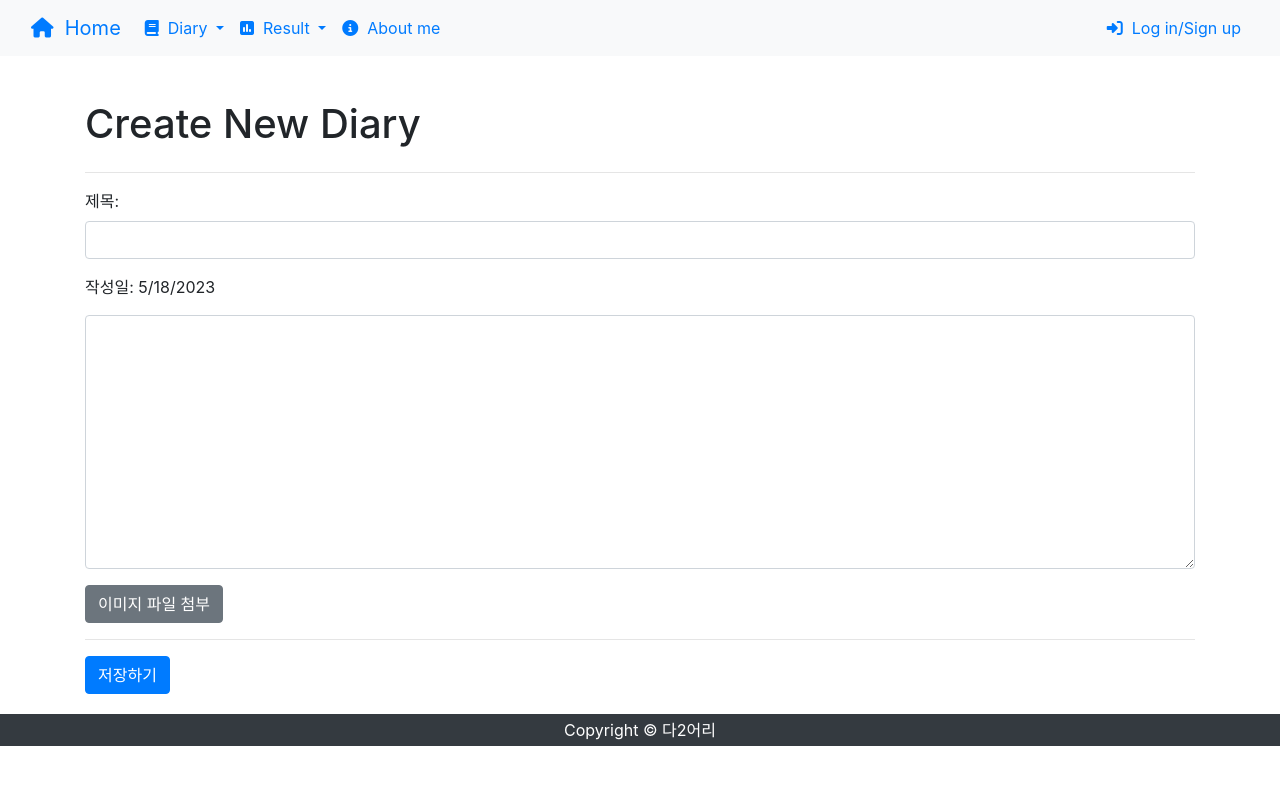
After one commit to yujin127/diary, a Django app: page /diary/diary_cal/ in a window 1280 px wide. The commit adds this page. Shown: the top 785 px of the page. Run offline with Django 4.2, Linux system fonts and the light colour scheme; some libraries are stand-ins or nearby versions.

Commit message:
일기 작성 페이지 수정

```diff
--- a/diary/templates/diary/base.html
+++ b/diary/templates/diary/base.html
@@ -11,7 +11,7 @@
 
 {% include 'diary/navbar.html' %}
 
-<div class="container my-5">
+<div class="container my-3">
     <div class="row">
         {% block main_area %}
         {% endblock %}
--- /dev/null
+++ b/diary/templates/diary/diary_form_fin.html
@@ -0,0 +1,68 @@
+<!DOCTYPE html>
+{% extends 'diary/base.html' %}
+<!--<html lang="ko">-->
+<!--<head>-->
+<!--    <meta charset="UTF-8">-->
+<!--    <title>일기작성</title>-->
+<!--    <link rel="stylesheet" href="https://fonts.googleapis.com/css?family=Roboto:300,400,500,700&display=swap">-->
+<!--    <link rel="stylesheet" href="https://cdn.jsdelivr.net/npm/bootstrap@5.3.0-alpha1/dist/css/bootstrap.min.css">-->
+<!--</head>-->
+{% block main_area %}
+<body>
+    <div class="container py-1">
+        <h1 class="my-4">Create New Diary</h1>
+        <hr>
+
+        <form method="post" enctype="multipart/form-data">
+            {% csrf_token %}
+            <div class="mb-3">
+                <label for="diary_title" class="form-label">제목:</label>
+                <input type="text" class="form-control" id="diary_title" name="diary_title">
+            </div>
+            <div class="mb-3">
+                <p>작성일: <span id="current_date"></span></p>
+            </div>
+            <div class="mb-3">
+                <textarea name="diary_content" rows="10" cols="50" class="form-control"></textarea>
+            </div>
+            <div class="mb-3">
+                <input type="file" id="file_input" name="file_input" accept="image/*" multiple style="display: none;">
+                <button type="button" id="upload_button" class="btn btn-secondary">이미지 파일 첨부</button>
+            </div>
+            <div id="file_names"></div>
+            <hr>
+            <input type="submit" class="btn btn-primary" value="저장하기">
+        </form>
+    </div>
+
+    <script src="https://code.jquery.com/jquery-3.6.0.min.js"></script>
+    <script src="https://cdn.jsdelivr.net/npm/bootstrap@5.3.0-alpha1/dist/js/bootstrap.min.js"></script>
+</body>
+
+<script>
+   window.addEventListener('DOMContentLoaded', function() {
+      var currentDateElement = document.getElementById('current_date');
+      var currentDate = new Date().toLocaleDateString();
+      currentDateElement.textContent = currentDate;
+
+      var uploadButton = document.getElementById('upload_button');
+      var fileInput = document.getElementById('file_input');
+      var fileNamesContainer = document.getElementById('file_names');
+
+      uploadButton.addEventListener('click', function() {
+         fileInput.click();
+      });
+
+      fileInput.addEventListener('change', function() {
+         fileNamesContainer.innerHTML = '';
+         for (var i = 0; i < fileInput.files.length; i++) {
+            var file = fileInput.files[i];
+            var fileName = document.createElement('p');
+            fileName.textContent = file.name;
+            fileNamesContainer.appendChild(fileName);
+         }
+      });
+   });
+</script>
+<!--</html>-->
+{% endblock %}
--- a/diary/templates/diary/navbar.html
+++ b/diary/templates/diary/navbar.html
@@ -5,7 +5,7 @@
         <button class="navbar-toggler" type="button" data-bs-toggle="collapse"
             data-bs-target="#navbarNavDropdown" aria-controls="navbarNavDropdown"
             aria-expanded="false" aria-label="Toggle navigation">
-      <span class="navbar-toggler-icon"></span>
+        <span class="navbar-toggler-icon"></span>
         </button>
     <div class="collapse navbar-collapse" id="navbarNavDropdown">
       <ul class="navbar-nav mr-auto">
@@ -36,8 +36,8 @@
       </ul>
         <ul class="navbar-nav">
             <li class="nav-item">
-                <a class="nav-link" href="#"><i class="fa-solid fa-right-to-bracket"></i>&nbsp
-                    Log in/Sign up</a>
+                <a class="nav-link" href="#">
+                    <i class="fa-solid fa-right-to-bracket"></i>&nbsp Log in/Sign up</a>
             </li>
         </ul>
     </div>
--- a/diary/urls.py
+++ b/diary/urls.py
@@ -5,5 +5,6 @@ app_name = 'diary'
 urlpatterns = [
     path('', views.Diarylist.as_view(), name='diary_list'),
     path('<int:pk>/', views.DiaryDetail.as_view()),
-    path('write_diary/', views.DiaryCreate.as_view(), name='write_diary'),
+    path('write_diary/', views.write_diary),
+    path('diary_cal/', views.diary_cal)
 ]
--- a/diary/views.py
+++ b/diary/views.py
@@ -9,13 +9,18 @@ class Diarylist(ListView):
 class DiaryDetail(DetailView):
     model = Diary
 
-class DiaryCreate(CreateView):
-    model = Diary
-    fields = ['title', 'content', 'head_image']
+# class DiaryCreate(CreateView):
+#     model = Diary
+#     fields = ['title', 'content', 'head_image']
 
+def write_diary(request):
+    return render(
+        request,
+        'diary/diary_form_fin.html'
+    )
 
-# def write_diary(request):
-#     return render(
-#         request,
-#         'diary/write_diary2.html'
-#     )
+def diary_cal(request):
+    return render(
+        request,
+        'diary/diary_form_fin.html'
+    )
```
Also changed, not shown: diary/templates/diary/diary_form.html (+35 -35 lines).
